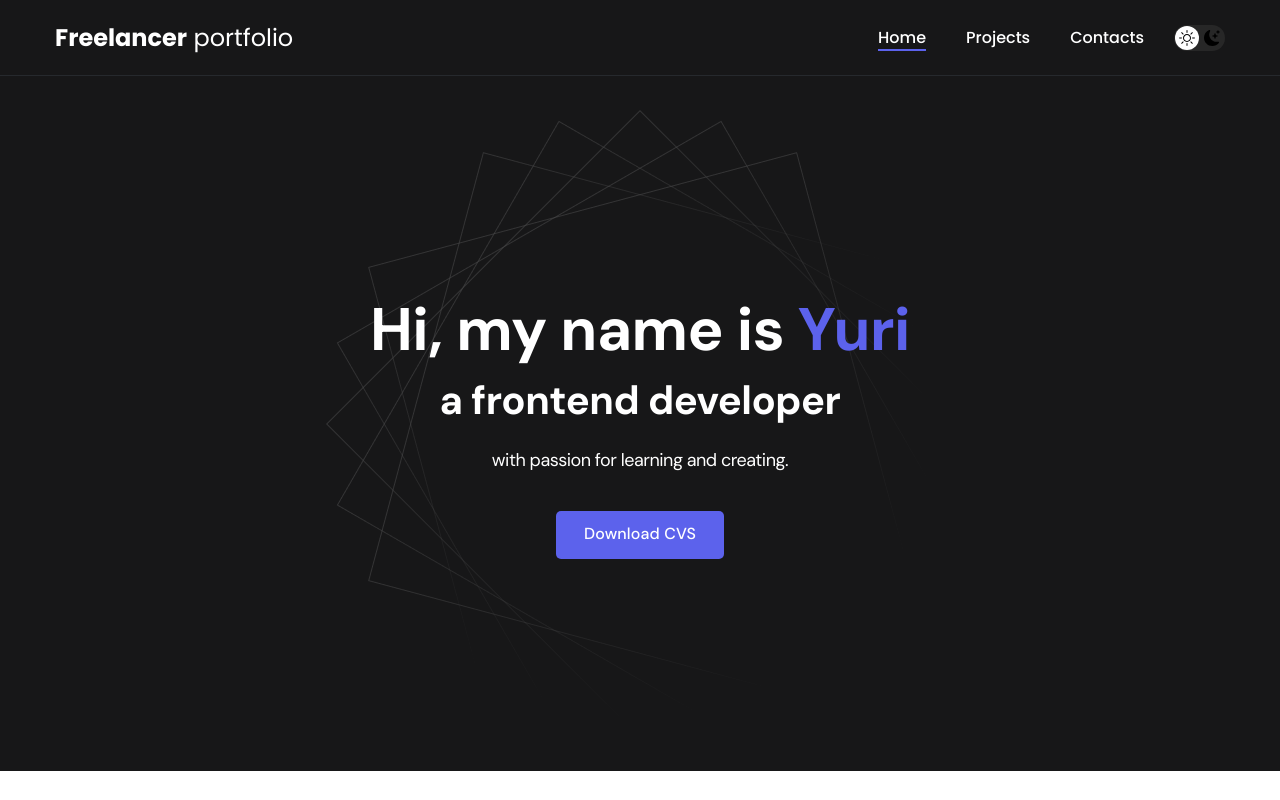
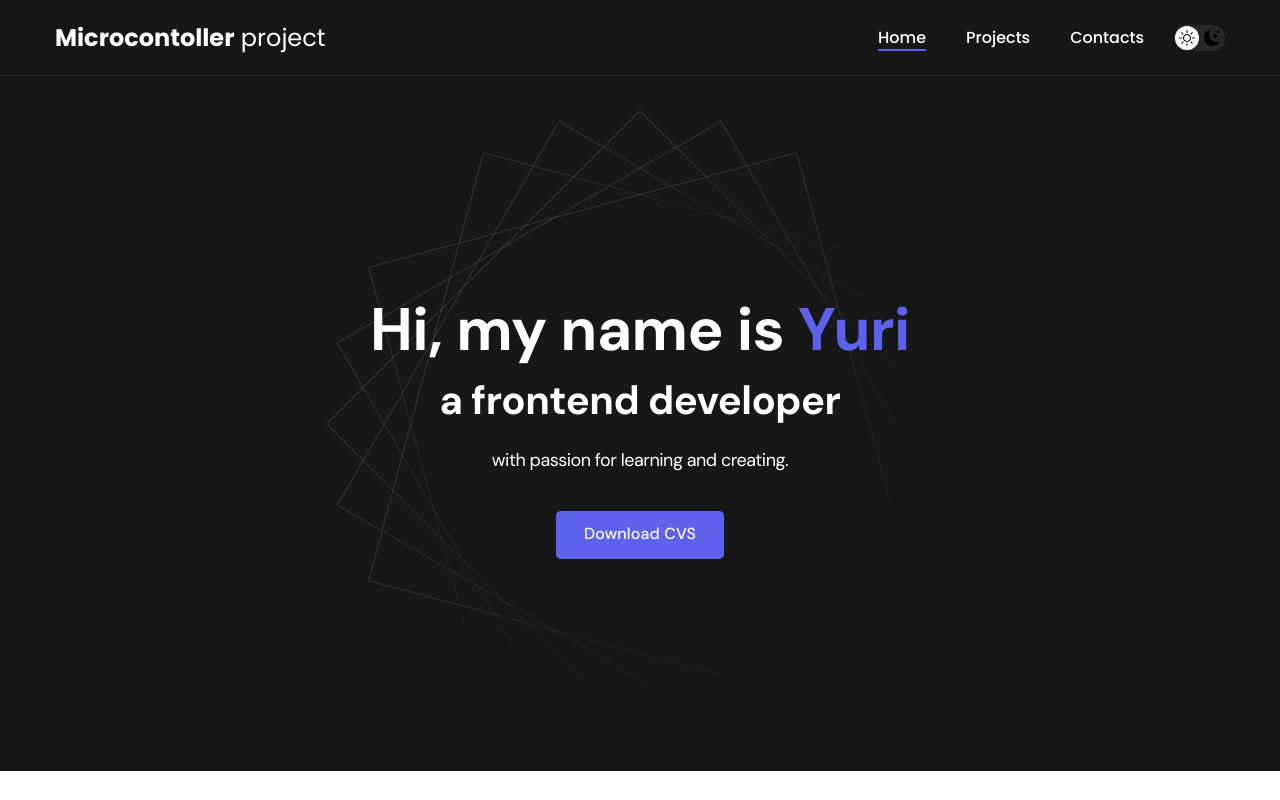
Before and after one commit to Kematin/School-Project, a React (Vite) app in the folder site/: page / in a window 1280 px wide. Shown: the top 800 px of the page. Built offline with nearby package versions, Linux system fonts and the light colour scheme.

Commit message:
change styles for navbar and footer

```diff
--- a/site/src/components/Navbar/Navbar.jsx
+++ b/site/src/components/Navbar/Navbar.jsx
@@ -11,7 +11,7 @@ function Navbar() {
       <div className="container">
         <div className={styles.nav_row}>
           <a href="./index.html" className={styles.logo}>
-            <strong>Freelancer</strong> portfolio
+            <strong>Microcontoller</strong> project
           </a>
           <button className="dark-mode-btn">
             <img src={sun} alt="Light mode" className="dark-mode-btn__icon" />
--- a/site/src/styles/main.css
+++ b/site/src/styles/main.css
@@ -47,8 +47,7 @@
 
 html,
 body {
-	display: flex;
-	flex-direction: column;
+
 	min-height: 100vh;
 
 	font-family: 'DM Sans', sans-serif;
@@ -57,6 +56,16 @@ body {
 	/* Light mode */
 	background-color: var(--page-bg);
 	color: var(--text-color);
+}
+
+#root {
+	min-height: 100vh;
+}
+
+.App {
+	min-height: 100vh;
+	display: flex;
+	flex-direction: column;
 }
 
 /* General */
```
